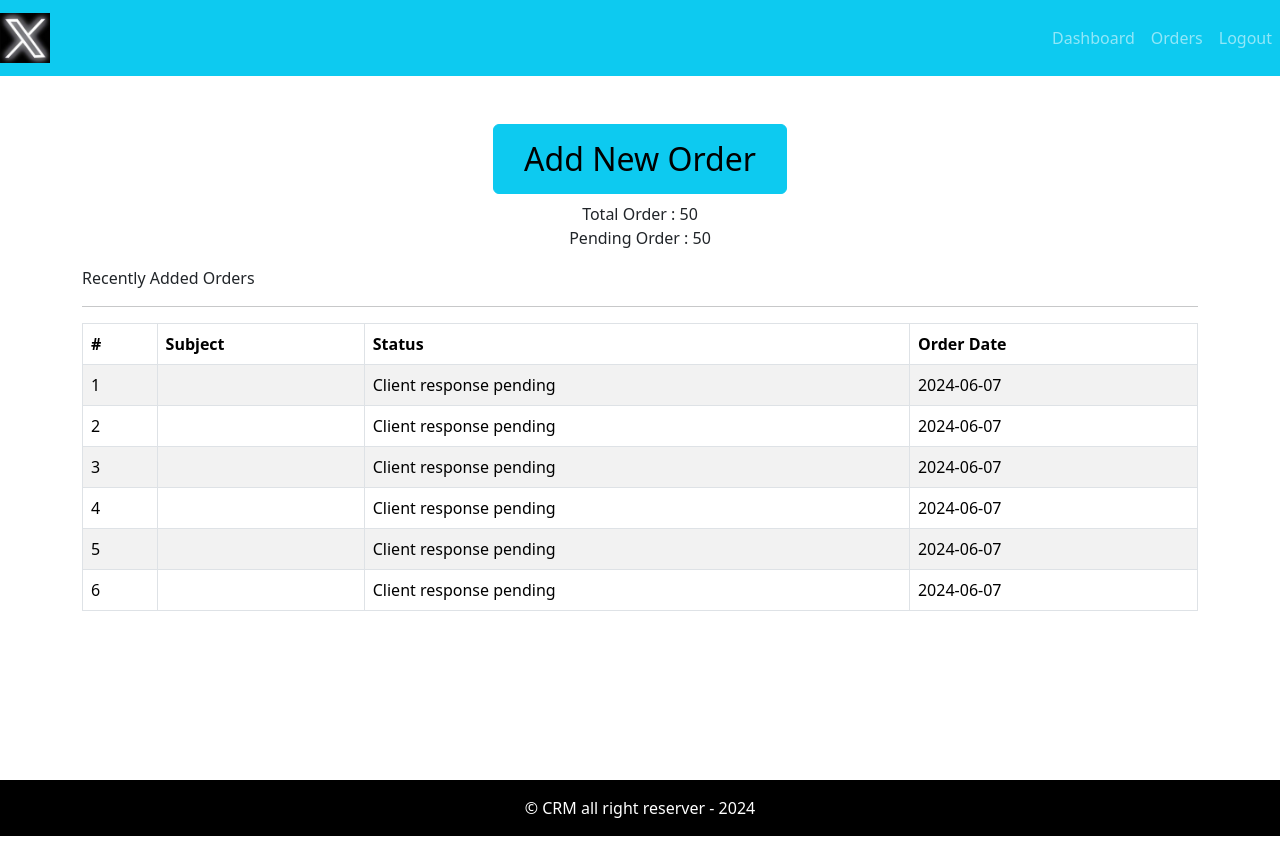
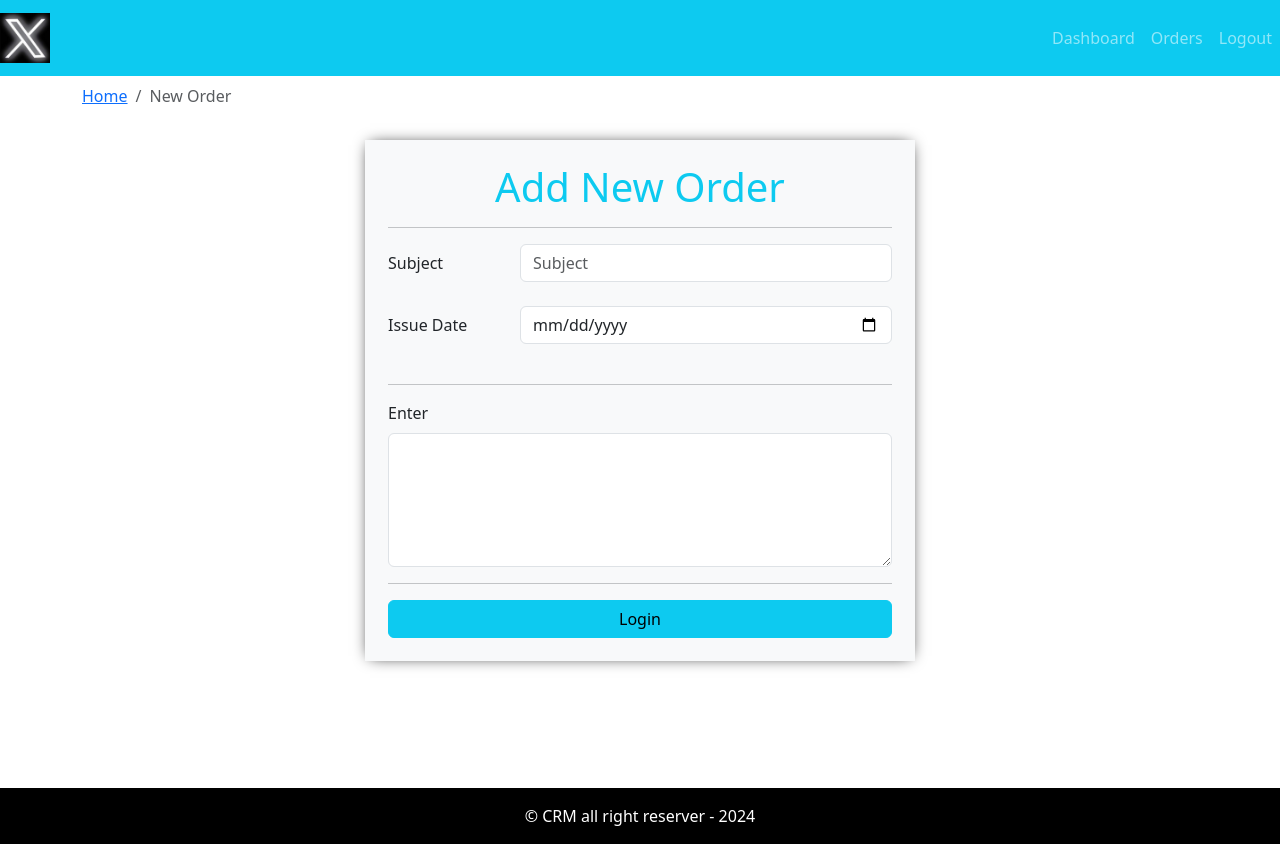
Before and after one commit to ASHYISH/crm-frontend, a React (Create React App) app: page / in a window 1280 px wide. Built offline with nearby package versions, Linux system fonts and the light colour scheme.

Commit message:
new order from added

```diff
--- a/src/App.js
+++ b/src/App.js
@@ -3,12 +3,14 @@ import "./App.css";
 import { Entry } from "./pages/entry/Entry.page";
 import { DafaultLayout } from "./layout/DafaultLayout";
 import { Dashboard } from "./pages/dashboard/Dashboard.page";
+import { AddOrder } from "./pages/new-order/AddOrder.page";
 
 function App() {
   return (
     <div className="App">
       <DafaultLayout>
-        <Dashboard />
+        {/* <Dashboard /> */}
+        <AddOrder />
       </DafaultLayout>
     </div>
   );
--- /dev/null
+++ b/src/components/add-order-form/AddOrderForm.Comp.js
@@ -0,0 +1,72 @@
+import React from "react";
+import { Accordion, Form, Button, Row, Col } from "react-bootstrap";
+import PropTypes from "prop-types";
+
+import "./add-order-form.style.css";
+
+export const AddOrderForm = ({ handleOnSubmit, handleOnChange, frmData }) => {
+  console.log(frmData);
+
+  return (
+    <Accordion className="mt-3 add-new-order bg-light">
+      <h1 className="text-info text-center">Add New Order</h1>
+      <hr />
+      <Form autoComplete="off" onSubmit={handleOnSubmit}>
+        <Form.Group as={Row}>
+          <Form.Label column sm={3}>
+            Subject
+          </Form.Label>
+          <Col sm={9}>
+            <Form.Control
+              type="text"
+              name="subject"
+              value={frmData.subject}
+              onChange={handleOnChange}
+              placeholder="Subject"
+              required
+            />
+          </Col>
+        </Form.Group>
+        <br />
+        <Form.Group as={Row}>
+          <Form.Label column sm={3}>
+            Issue Date
+          </Form.Label>
+
+          <Col sm={9}>
+            <Form.Control
+              type="date"
+              name="issueDate"
+              value={frmData.issueDate}
+              onChange={handleOnChange}
+              required
+            />
+          </Col>
+        </Form.Group>
+        <br />
+        <hr />
+        <Form.Group>
+          <Form.Label>Enter</Form.Label>
+          <Form.Control
+            as="textarea"
+            name="detail"
+            value={frmData.detail}
+            rows="5"
+            onChange={handleOnChange}
+            required
+          />
+        </Form.Group>
+        <hr />
+        <Button type="Submit" variant="info" className="w-100">
+          Login
+        </Button>
+      </Form>
+    </Accordion>
+  );
+};
+
+AddOrderForm.propTypes = {
+  handleOnSubmit: PropTypes.func.isRequired,
+  handleOnChange: PropTypes.func.isRequired,
+  frmData: PropTypes.object.isRequired,
+};
--- /dev/null
+++ b/src/components/add-order-form/add-order-form.style.css
@@ -0,0 +1,11 @@
+.add-new-order {
+
+    max-width: 550px;
+    margin-left: auto;
+    margin-right: auto;
+    box-shadow: 0px 0px 15px -5px black;
+    padding: 23px;
+
+
+
+}
--- /dev/null
+++ b/src/components/breadcrumb/BreadCrumb.comp.js
@@ -0,0 +1,12 @@
+import React from "react";
+import Breadcrumb from "react-bootstrap/Breadcrumb";
+
+export const PageBreadCrumb = ({ page }) => {
+  return (
+    <Breadcrumb>
+      <Breadcrumb.Item href="/">Home</Breadcrumb.Item>
+
+      <Breadcrumb.Item active>{page}</Breadcrumb.Item>
+    </Breadcrumb>
+  );
+};
--- a/src/layout/DafaultLayout.js
+++ b/src/layout/DafaultLayout.js
@@ -5,7 +5,7 @@ import { Footer } from "./partials/Footer.comp";
 export const DafaultLayout = ({ children }) => {
   return (
     <div className="deafult-layout">
-      <header className="header">
+      <header className="header mb-2">
         <Header />
       </header>
       <main className="main"> {children}</main>
--- a/src/pages/dashboard/Dashboard.page.js
+++ b/src/pages/dashboard/Dashboard.page.js
@@ -2,10 +2,16 @@ import React from "react";
 import { Container, Row, Col, Button } from "react-bootstrap";
 import { OrderTable } from "../../components/order-table/OrderTable.comp";
 import Orders from "../../assets/data/dummy-data.json";
+import { PageBreadCrumb } from "../../components/breadcrumb/BreadCrumb.comp";
 
 export const Dashboard = () => {
   return (
     <Container>
+      <Row>
+        <Col>
+          <PageBreadCrumb page="Dashboard" />
+        </Col>
+      </Row>
       <Row>
         <Col className="text-center mt-5 mb-2">
           <Button
--- /dev/null
+++ b/src/pages/new-order/AddOrder.page.js
@@ -0,0 +1,50 @@
+import React, { useEffect, useState } from "react";
+import { Container, Row, Col } from "react-bootstrap";
+import { PageBreadCrumb } from "../../components/breadcrumb/BreadCrumb.comp";
+import { AddOrderForm } from "../../components/add-order-form/AddOrderForm.Comp";
+
+const initialFrmDt = {
+  subject: "",
+  issueDate: null,
+  detail: "",
+};
+
+export const AddOrder = () => {
+  const [frmData, setFrmData] = useState(initialFrmDt);
+
+  useEffect(() => {
+    // This effect currently does nothing, consider if you need it
+  }, [frmData]);
+
+  const handleOnChange = (e) => {
+    const { name, value } = e.target;
+    setFrmData({
+      ...frmData,
+      [name]: value,
+    });
+  };
+
+  const handleOnSubmit = (e) => {
+    e.preventDefault();
+    console.log("req received");
+  };
+
+  return (
+    <Container>
+      <Row>
+        <Col>
+          <PageBreadCrumb page="New Order" />
+        </Col>
+      </Row>
+      <Row>
+        <Col>
+          <AddOrderForm
+            handleOnChange={handleOnChange}
+            handleOnSubmit={handleOnSubmit}
+            frmData={frmData}
+          />
+        </Col>
+      </Row>
+    </Container>
+  );
+};
```
